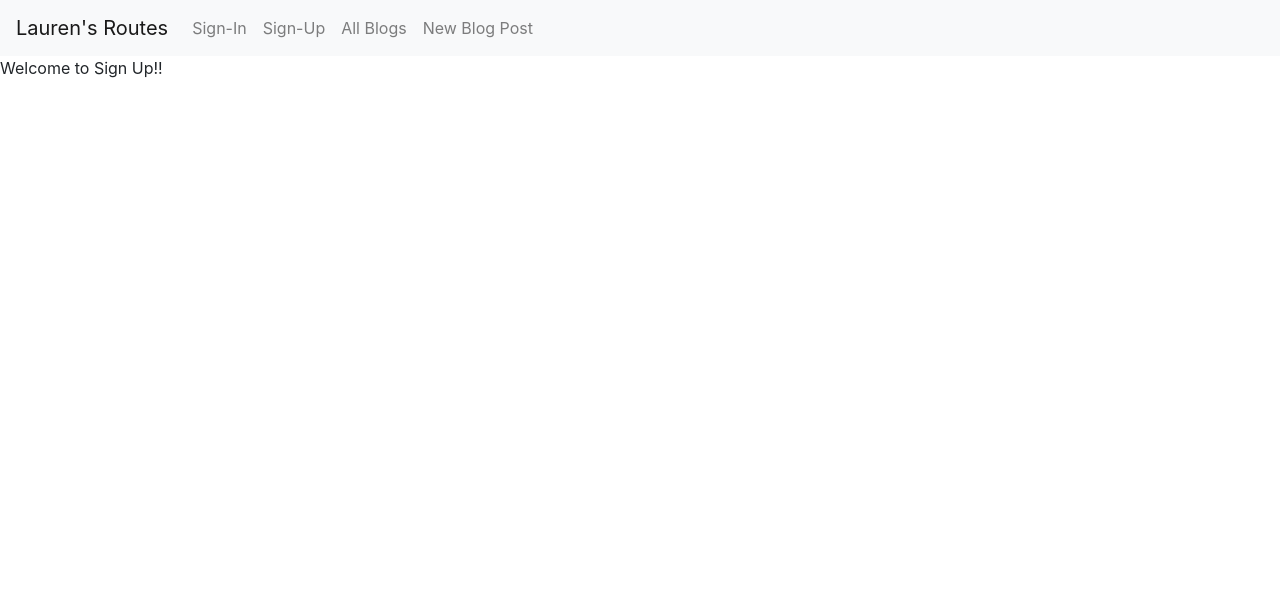
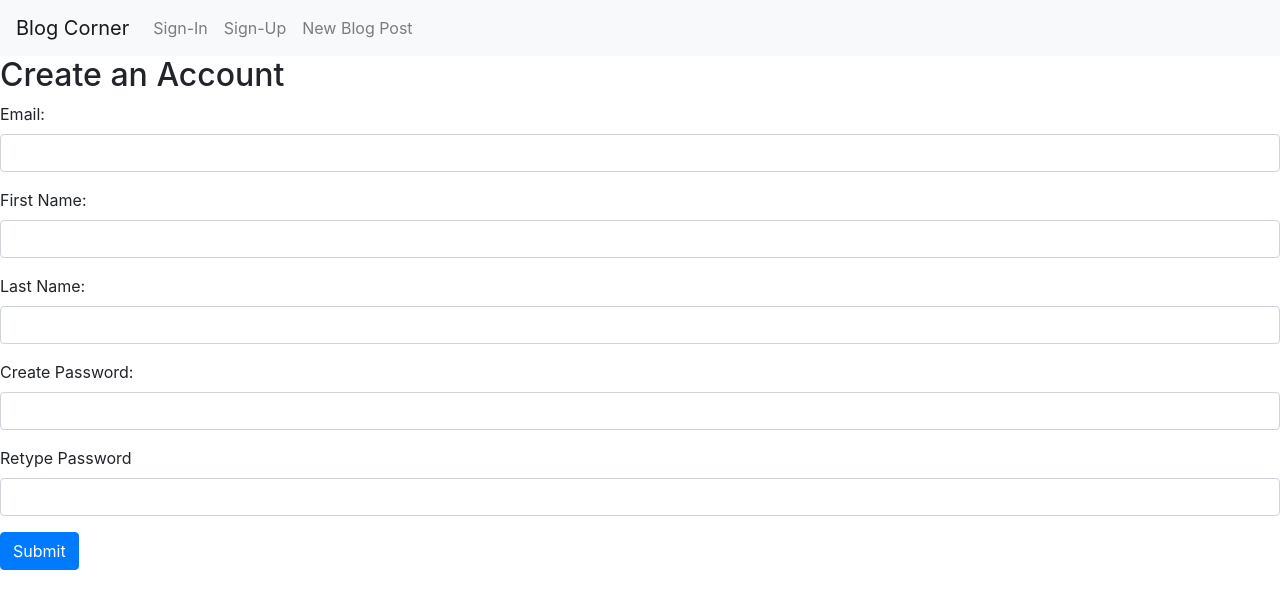
Before and after one commit to LaurenwallerDesigns/ui-lhamann, a React (Create React App) app: page /sign-up in a window 1280 px wide. Shown: the top 608 px of the page. Built offline with nearby package versions, Linux system fonts and the light colour scheme.

Commit message:
add user sign up form, post to DB, redirect to new url

```diff
--- a/package.json
+++ b/package.json
@@ -19,7 +19,7 @@
     "build": "react-scripts build",
     "test": "react-scripts test",
     "eject": "react-scripts eject",
-    "deploy-production": "react-scripts build && scp -r ./build/ lhamann@68.183.113.153:/var/www/lhamann.com/html"
+    "deploy-production": "react-scripts build && scp -r ./build/ lham@157.230.91.27:/var/www/lhamann.com/ui"
   },
   "eslintConfig": {
     "extends": "react-app"
--- a/src/App.js
+++ b/src/App.js
@@ -1,5 +1,5 @@
 import React, { Component } from "react";
-import { BrowserRouter as Router, Route, Link } from "react-router-dom";
+import { BrowserRouter as Router, Route, Link, Switch } from "react-router-dom";
 import './styles/App.scss';
 import "bootstrap/dist/css/bootstrap.min.css";
 import Home from './components/home';
@@ -23,10 +23,11 @@ class App extends Component {
 
     render() {
       return (
+
         <Router>
           <div>
           <nav className="navbar navbar-expand-lg navbar-light bg-light">
-            <Link to="/" className="navbar-brand">Lauren's Routes</Link>
+            <Link to="/" className="navbar-brand">Blog Corner</Link>
             <div className="collpase navbar-collapse">
               <ul className="navbar-nav mr-auto">
               <li className="navbar-item">
@@ -36,25 +37,22 @@ class App extends Component {
                   <Link to="/sign-up" className="nav-link">Sign-Up</Link>
                 </li>
                 <li className="navbar-item">
-                  <Link to="/blogs" className="nav-link">All Blogs</Link>
-                </li>
-                <li className="navbar-item">
                   <Link to="/blog-create" className="nav-link">New Blog Post</Link>
                 </li>
               </ul>
             </div>
           </nav>
           </div>
-          <Route path="/" exact component={Home} />
+          <Route path="/"  exact render={(props)=> <Blogs{...props}/>} />
           <Route path="/blog/:id" render={(props) => <BlogPost{...props}/>}/>
           <Route path="/blog-create" component={NewPost} />
           <Route path="/blogs" render={(props)=> <Blogs{...props}/>} />
+          <Route path="/user/:id" render={(props) => <Home{...props}/>}/>
           <Route path="/sign-up" component={SignUp} />
           <Route path="/sign-in" component={SignIn} />
         </Router>
       )
     }
-
 }
 
 
--- a/src/components/home.js
+++ b/src/components/home.js
@@ -1,10 +1,23 @@
 import React, { Component } from 'react';
 
 export default class Home extends Component {
+    constructor(props) {
+        super(props);
+        this.state = {
+            id: null,
+            firstName: ""
+        }
+    }
+    componentDidMount(props) {
+        this.setState({
+            id: this.props.location.state.id,
+            firstName: this.props.location.state.firstName
+        })
+    }
     render() {
         return (
             <div>
-                <p>Welcome to my home page!!</p>
+                <p>Welcome, {this.state.firstName}!!</p>
             </div>
         )
     }
--- a/src/components/sign-up.js
+++ b/src/components/sign-up.js
@@ -1,10 +1,145 @@
 import React, { Component } from 'react';
+import { Redirect } from "react-router-dom";
+import axios from 'axios';
 
 export default class SignUp extends Component {
+    constructor(props) {
+        super(props);
+        this.state = {
+            email: "",
+            password: "",
+            firstName: "",
+            lastName: "",
+            redirect: null,
+            id: ""
+        }
+        this.createOnSubmit = this.createOnSubmit.bind(this);
+        this.onChangeCreate = this.onChangeCreate.bind(this);
+        this.comparePasswords = this.comparePasswords.bind(this);
+    }
+
+    onChangeCreate(e) {
+            const id = e.target.id;
+            if(id === "form-email") {
+                this.setState({
+                    email: e.target.value
+                })
+            } else if (id === "form-password") {
+                this.setState({
+                    password: e.target.value
+                })
+            } else if (id === "form-password-retype") {
+                this.setState({
+                    retypePw: e.target.value
+                })
+            }else if ( id === "form-fname") {
+                this.setState({
+                    firstName: e.target.value
+                })
+            } else if ( id === "form-lname"){
+                this.setState({
+                    lastName: e.target.value
+                })
+            } else {
+                console.log("No matching target Id")
+            }
+    }
+
+    comparePasswords(e) {
+        const pw = this.state.password;
+        const value = e.target.value;
+        const id = e.target.id;
+        if(value === pw) {
+            document.getElementById(id).classList.add('accepted');
+            console.log('match');
+        }else {
+            document.getElementById(id).classList.remove('accepted');
+            console.log('no match');
+        }
+    }
+
+    createOnSubmit(e) {
+        e.preventDefault();
+
+        console.log("New User Submitted");
+        const newUser = {
+            email: this.state.email,
+            password: this.state.password,
+            firstName: this.state.firstName,
+            lastName: this.state.lastName
+        };
+
+        axios.post('http://localhost:3030/user/create', newUser)
+            .then(res => this.setState({
+                                            redirect: `/user/${res.data.data._id}`,
+                                            id: res.data.data._id}));
+    }
     render() {
+        if (this.state.redirect) {
+            return <Redirect
+            to={{
+            pathname: `${this.state.redirect}`,
+            state: { id: this.state.id,
+                        firstName: this.state.firstName }
+          }}
+        />
+        }
         return (
             <div>
-                <p>Welcome to Sign Up!!</p>
+                <h2>Create an Account</h2>
+                <form onSubmit={this.createOnSubmit}>
+                    <div className="form-group">
+                            <label>Email: </label>
+                            <input  type="email"
+                                    className="form-control"
+                                    id="form-email"
+                                    value={this.state.email}
+                                    onChange={this.onChangeCreate}
+                                    required
+                                    />
+                        </div>
+                        <div className="form-group">
+                            <label>First Name: </label>
+                            <input  type="text"
+                                    className="form-control"
+                                    id="form-fname"
+                                    value={this.state.firstName}
+                                    onChange={this.onChangeCreate}
+                                    required
+                                    />
+                        </div>
+                        <div className="form-group">
+                            <label>Last Name: </label>
+                            <input  type="text"
+                                    className="form-control"
+                                    id="form-lname"
+                                    value={this.state.lastName}
+                                    onChange={this.onChangeCreate}
+                                    required
+                                    />
+                        </div>
+                        <div className="form-group">
+                            <label>Create Password: </label>
+                            <input  type="password"
+                                    className="form-control"
+                                    id="form-password"
+                                    value={this.state.password}
+                                    onChange={this.onChangeCreate}
+                                    required
+                                    />
+                        </div>
+                        <div className="form-group">
+                            <label>Retype Password </label>
+                            <input  type="password"
+                                    className="form-control"
+                                    id="form-password-retype"
+                                    value={this.state.checkPw}
+                                    onChange={this.comparePasswords}
+                                    required
+                                    />
+                        </div>
+                        <button type="submit" className="btn btn-primary">Submit</button>
+                </form>
             </div>
         )
     }
```
